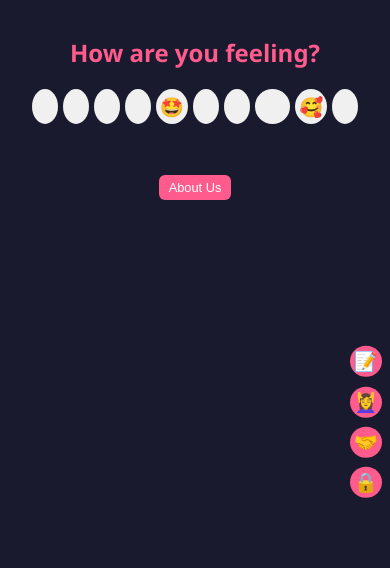
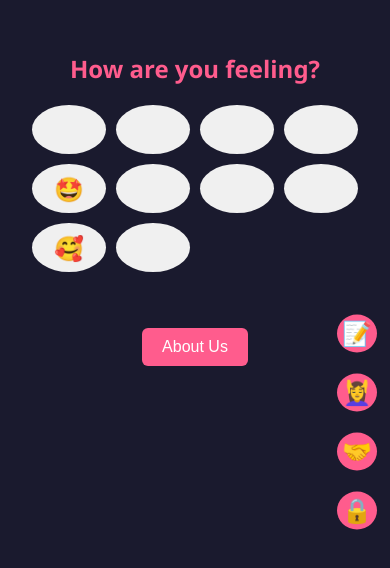
Before and after one commit to braham31dot/moodtrackapp, a plain HTML site: page index.html in a window 390 px wide. Drawn offline with Linux system fonts and the light colour scheme.

Commit message:
Update index.html

```diff
--- a/index.html
+++ b/index.html
@@ -28,9 +28,8 @@
   }
 
   .emojis {
-  display: flex;
-  flex-wrap: wrap;
-  justify-content: center;
+  display: grid;
+  grid-template-columns: repeat(auto-fit, minmax(60px, 1fr)); /* Responsive grid */
   gap: 10px;
   margin: 1rem 0;
   }
@@ -42,6 +41,9 @@
   padding: 10px;
   background: #f0f0f0;
   border-radius: 50%;
+  display: flex;
+  justify-content: center;
+  align-items: center;
   }
 
   .emoji:hover {
@@ -57,7 +59,7 @@
   }
 
   .hidden {
-  display: none;
+  display: none !important;
   }
 
   button {
@@ -179,87 +181,15 @@
   text-align: center;
   }
 
-  /* 👇👇👇 ADDED FOR RESPONSIVENESS 👇👇👇 */
-  /* Default styles for larger screens */
-
-  /* Media query for screens smaller than 768px (typical tablets) */
-  @media (max-width: 768px) {
-  .container {
-  padding: 1.5rem;
-  }
-
+  /* Responsive Design */
+  @media (max-width: 600px) {
   .emojis {
-  gap: 8px;
-  margin: 0.8rem 0;
-  }
-
-  .emoji {
-  font-size: 1.8rem;
-  padding: 8px;
-  }
-
-  button {
-  font-size: 0.95rem;
-  padding: 8px 16px;
-  margin: 0.4rem;
-  }
-
-  textarea {
-  height: 90px;
-  }
-
-  .modal-content {
-  padding: 1.5rem;
-  }
-
-  .close-button {
-  font-size: 1.3rem;
-  }
-
-  .emoji-buttons {
-  right: 8px;
-  gap: 8px;
-  }
-
-  .emoji-button {
-  font-size: 1.8rem;
-  padding: 8px;
-  }
-  }
-
-  /* Media query for screens smaller than 600px (typical phones) */
-  @media (max-width: 600px) {
-  .container {
-  padding: 1rem;
-  }
-
-  .emojis {
-  gap: 5px;
-  margin: 0.5rem 0;
+  grid-template-columns: repeat(4, 1fr); /* 4 columns on smaller screens */
   }
 
   .emoji {
   font-size: 1.5rem;
-  padding: 5px;
-  }
-
-  button {
-  font-size: 0.9rem;
-  padding: 6px 12px;
-  margin: 0.3rem;
-  }
-
-  textarea {
-  height: 70px;
-  }
-
-  .modal-content {
-  width: 95%;
-  padding: 1rem;
-  }
-
-  .close-button {
-  font-size: 1.2rem;
+  padding: 8px;
   }
 
   .emoji-buttons {
@@ -273,29 +203,10 @@
   }
   }
 
-  /* Media query for even smaller screens (e.g., some older phones) */
-  @media (max-width: 400px) {
-  .emoji {
-  font-size: 1.2rem;
-  padding: 4px;
+  /* Hide all sections initially except mood selection */
+  #notes-section, #self-care-modal, #charity-list-modal, #privacy-policy-modal, #about-us-modal {
+  display: none;
   }
-
-  button {
-  font-size: 0.8rem;
-  padding: 5px 10px;
-  margin: 0.2rem;
-  }
-
-  .emoji-buttons {
-  gap: 3px;
-  }
-
-  .emoji-button {
-  font-size: 1.2rem;
-  padding: 4px;
-  }
-  }
-  /* ☝️☝️☝️ END RESPONSIVE ADDITIONS ☝️☝️☝️ */
   </style>
 </head>
 <body>
```
